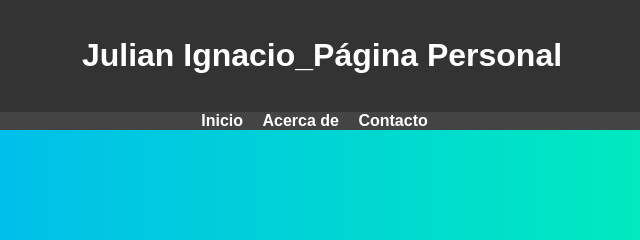
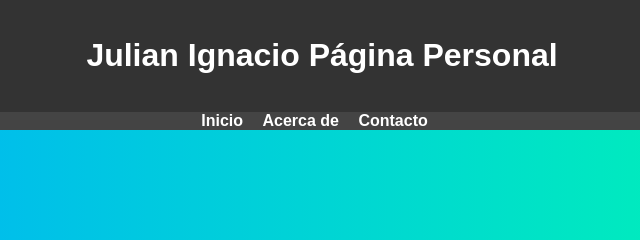
Before and after one commit to Julan133/julianestatica-2024, a plain HTML site: page index.html in a window 1280 px wide. Shown: the top 240 px of the page, 318-958 px from the left. Drawn offline with Linux system fonts and the light colour scheme.

Commit message:
add index

```diff
--- a/index.html
+++ b/index.html
@@ -10,7 +10,7 @@
 
 <body></body>
 <header>
-    <h1>Julian Ignacio_Página Personal</h1>
+    <h1>Julian Ignacio Página Personal</h1>
 </header>
 
 <nav>
```
